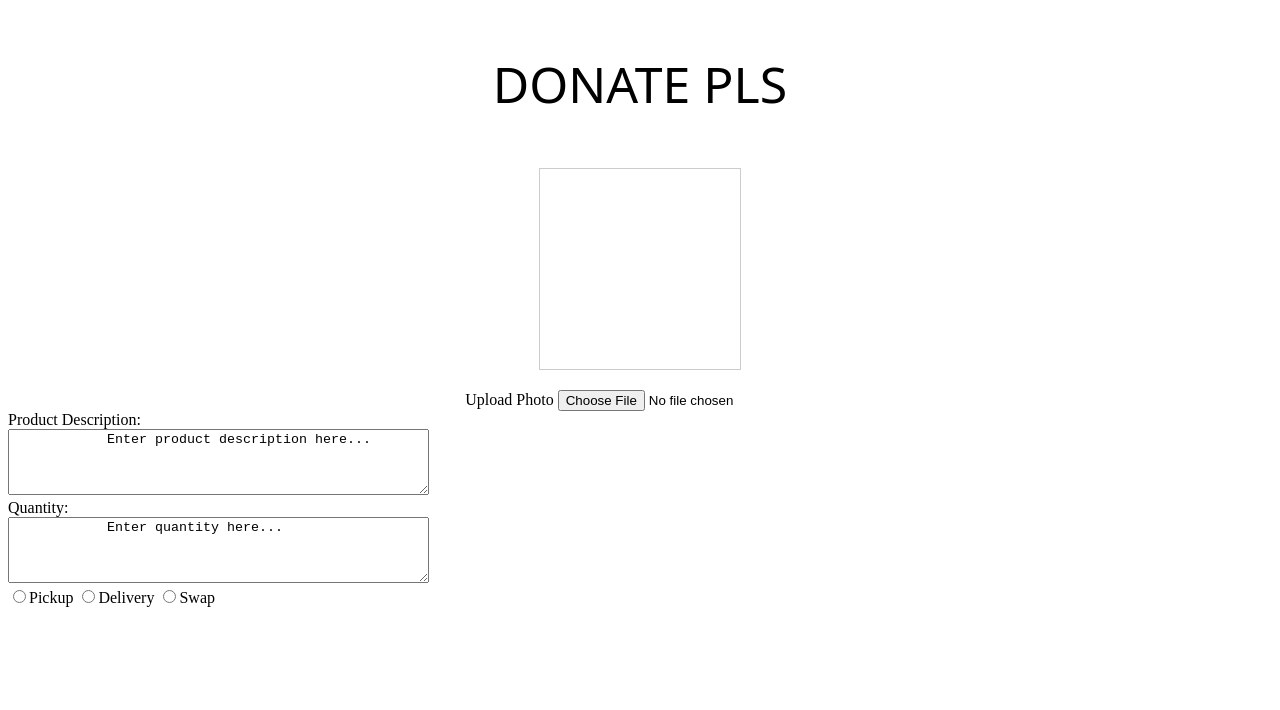
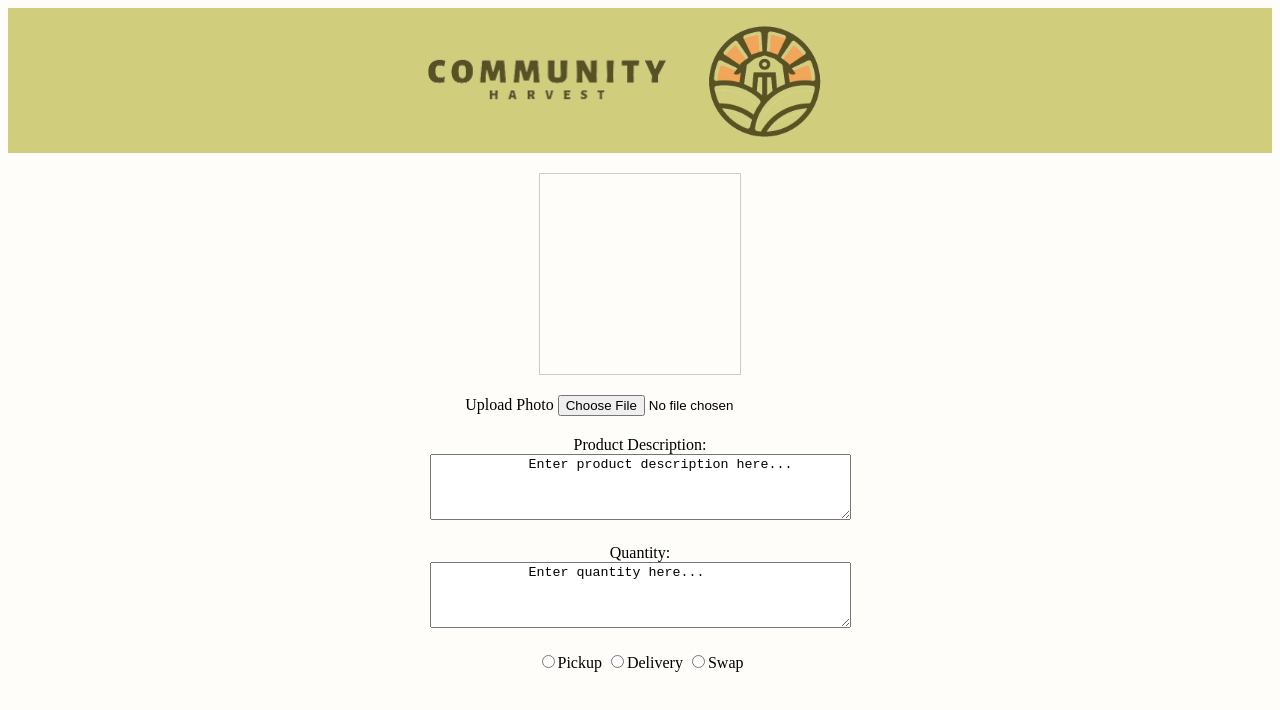
Before and after one commit to alessiacodes/CommunityHarvest, a plain HTML site: page Frontend/donate.html in a window 1280 px wide. Drawn offline with Linux system fonts and the light colour scheme.

Commit message:
added header bar for donate and recieve pages

```diff
--- a/Frontend/donate.css
+++ b/Frontend/donate.css
@@ -1,12 +1,23 @@
-.text{
-    margin-left: auto;
-    margin-right: auto;
-    text-align: center;
-    font-size: 50px;
-    font-family: system-ui, -apple-system, BlinkMacSystemFont, 'Segoe UI', Roboto, Oxygen, Ubuntu, Cantarell, 'Open Sans', 'Helvetica Neue', sans-serif;
+.header{
+    background-color: #D0CE7C;
+    padding: 10px;
+    display: flex;
+    justify-content: center;
+    align-items: center;
+}
+
+.logo1{
+    max-width: 20%;
+    max-height: 20%;
+}
+
+.logo2{
+    max-width: 15%;
+    max-height: 15%;
 }
 
 .upload{
+    margin-top: 20px;
     display: flex;
     flex-direction: column;
     align-items: center;
@@ -32,13 +43,16 @@
 }
 
 .description{
-
+    margin-top: 20px;
+    text-align: center;
 }
 
 .quantity{
-
+    margin-top: 20px;
+    text-align: center;
 }
 
 .options{
-
+    margin-top: 20px;
+    text-align: center;
 }
--- a/Frontend/donate.html
+++ b/Frontend/donate.html
@@ -7,11 +7,17 @@
     <title>Community Harvest</title>
     <link rel="stylesheet" href="donate.css">
     <script src="donate.js"></script>
+    <style>
+        body{
+            background-color: #FFFDF9;
+        }
+    </style>
 </head>
 
 <body>
-    <div class="text">
-        <p>DONATE PLS</p>
+    <div class="header">
+        <img class="logo1" src="logo title only.png" alt="Logo">
+        <img class="logo2" src="logo round part only.png" alt="Logo">
     </div>
 
     <div class="upload">
@@ -26,7 +32,7 @@
         </div>
       </div>
 
-    <div class="decsription">
+    <div class="description">
         <label for="freeform">Product Description:</label>
         <br>
         <textarea id="freeform" name="freeform" rows="4" cols="50">
--- a/Frontend/recieve.css
+++ b/Frontend/recieve.css
@@ -0,0 +1,17 @@
+.header{
+    background-color: #D0CE7C;
+    padding: 10px;
+    display: flex;
+    justify-content: center;
+    align-items: center;
+}
+
+.logo1{
+    max-width: 20%;
+    max-height: 20%;
+}
+
+.logo2{
+    max-width: 15%;
+    max-height: 15%;
+}
```
Also changed, not shown: Frontend/recieve.html (+10 -0 lines).
